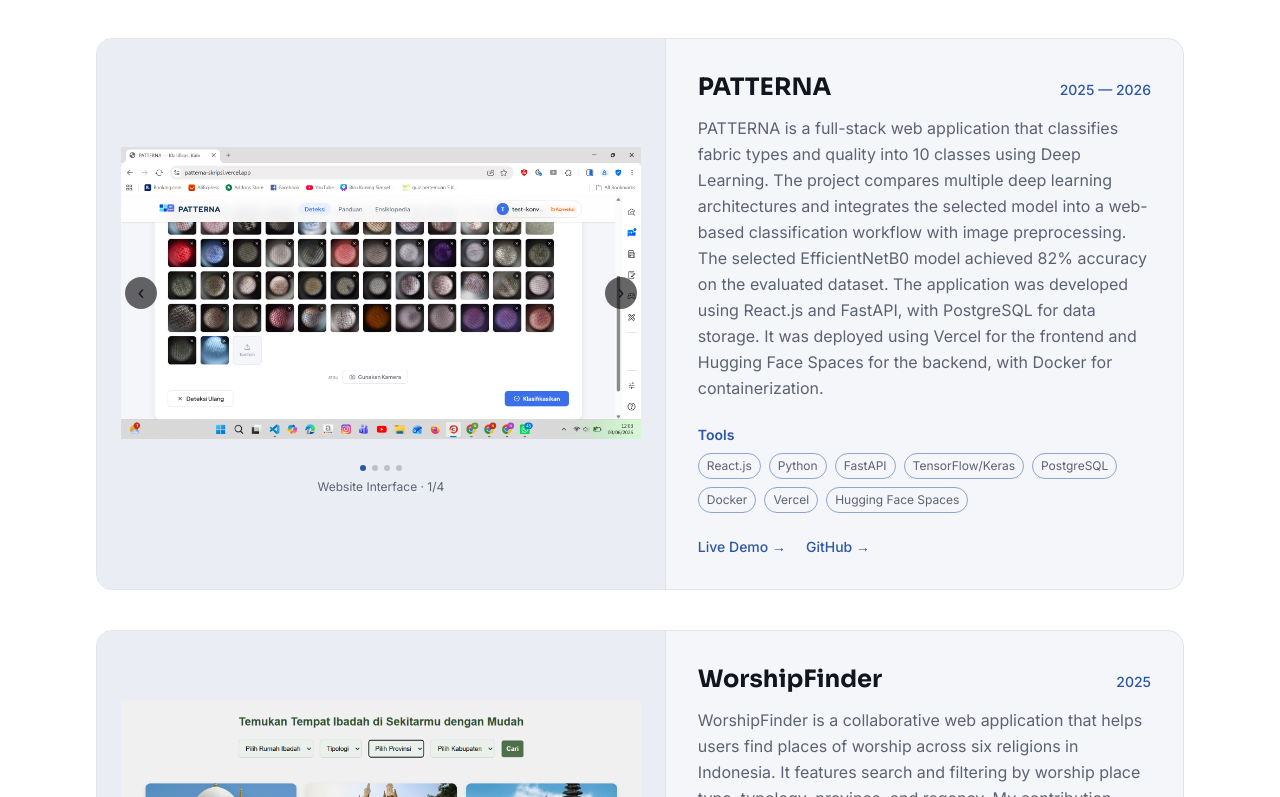
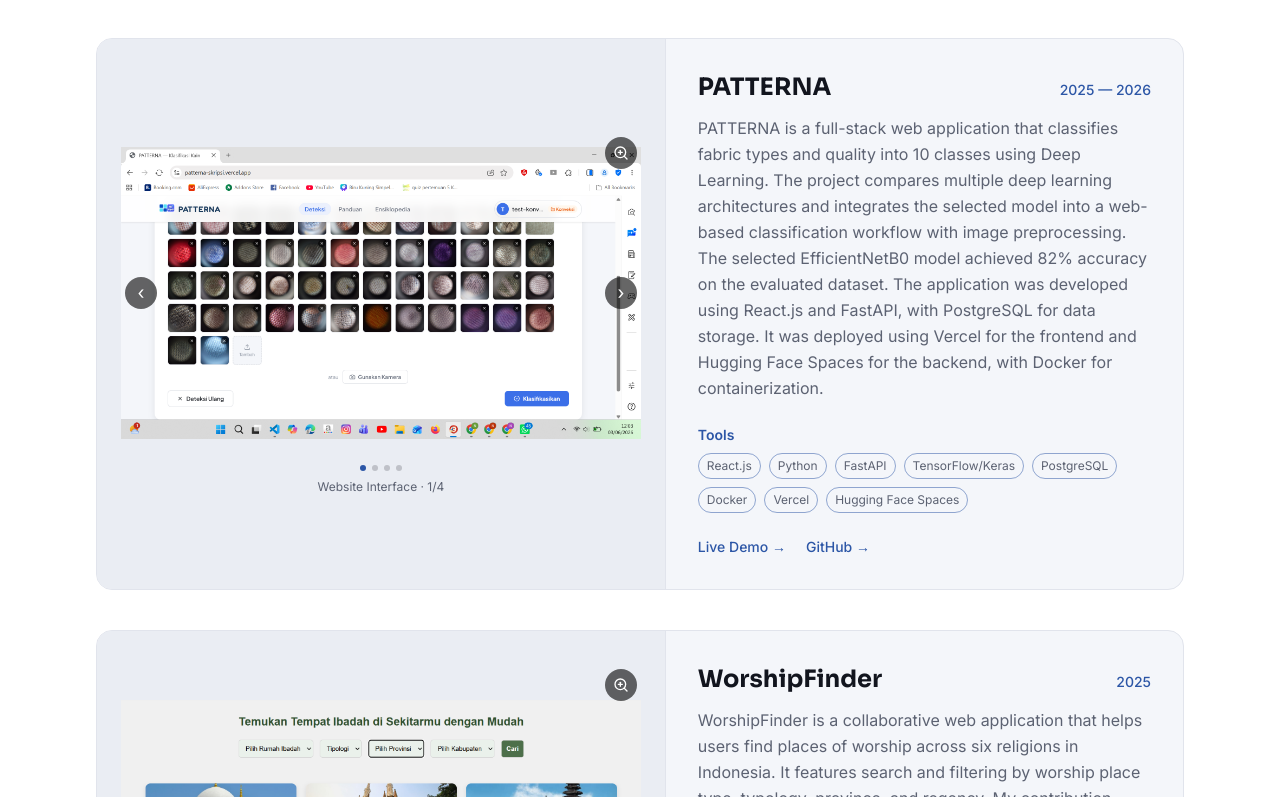
Before and after one commit to nauramuthia26/portofolio-naura, a React (Vite) app: page / in a window 1280 px wide. Shown: the part 1443-2240 px from the top of the page. Built offline with nearby package versions, Linux system fonts and the light colour scheme.

Commit message:
Update Documentation

```diff
--- a/src/components/ImageCarousel.jsx
+++ b/src/components/ImageCarousel.jsx
@@ -1,16 +1,39 @@
-import { useState } from 'react'
+import { useEffect, useState } from 'react'
+import { ZoomIn } from 'lucide-react'
 
 export default function ImageCarousel({ images }) {
   const [index, setIndex] = useState(0)
-  if (!images || images.length === 0) return null
+  const [open, setOpen] = useState(false)
+
+  const total = images ? images.length : 0
+
+  function prev() { setIndex((i) => (i - 1 + total) % total) }
+  function next() { setIndex((i) => (i + 1) % total) }
+
+  // Tombol keyboard saat popup terbuka: Esc = tutup, panah = geser
+  useEffect(() => {
+    if (!open || total === 0) return
+    function onKeyDown(e) {
+      if (e.key === 'Escape') setOpen(false)
+      if (e.key === 'ArrowLeft') setIndex((i) => (i - 1 + total) % total)
+      if (e.key === 'ArrowRight') setIndex((i) => (i + 1) % total)
+    }
+    window.addEventListener('keydown', onKeyDown)
+    return () => window.removeEventListener('keydown', onKeyDown)
+  }, [open, total])
+
+  if (!images || total === 0) return null
   const current = images[index]
-
-  function prev() { setIndex((i) => (i - 1 + images.length) % images.length) }
-  function next() { setIndex((i) => (i + 1) % images.length) }
 
   return (
     <div className="bg-surfaceAlt border-b md:border-b-0 md:border-r border-line p-4 md:p-6 flex flex-col items-center justify-center">
-      <div className="relative w-full h-72 md:h-80 flex items-center justify-center">
+      <div className="relative w-full h-72 md:h-80">
+        <button
+          type="button"
+          onClick={() => setOpen(true)}
+          aria-label="Perbesar gambar"
+          className="w-full h-full flex items-center justify-center cursor-zoom-in"
+        >
           <img
             key={current.src}
             src={current.src}
@@ -18,21 +41,27 @@ export default function ImageCarousel({ images }) {
             className="max-w-full max-h-full object-contain"
             onError={(e) => { e.currentTarget.style.display = 'none' }}
           />
-        {images.length > 1 && (
+        </button>
+
+        <span className="pointer-events-none absolute top-1 right-1 w-8 h-8 flex items-center justify-center rounded-full bg-black/60 text-white">
+          <ZoomIn className="w-4 h-4" />
+        </span>
+
+        {total > 1 && (
           <>
             <button type="button" onClick={prev} aria-label="Gambar sebelumnya"
-              className="absolute left-1 top-1/2 -translate-y-1/2 w-8 h-8 flex items-center justify-center bg-black/60 text-ink text-lg hover:bg-navy transition-colors rounded-full">
+              className="absolute left-1 top-1/2 -translate-y-1/2 w-8 h-8 flex items-center justify-center bg-black/60 text-white text-lg hover:bg-navy transition-colors rounded-full">
               ‹
             </button>
             <button type="button" onClick={next} aria-label="Gambar berikutnya"
-              className="absolute right-1 top-1/2 -translate-y-1/2 w-8 h-8 flex items-center justify-center bg-black/60 text-ink text-lg hover:bg-navy transition-colors rounded-full">
+              className="absolute right-1 top-1/2 -translate-y-1/2 w-8 h-8 flex items-center justify-center bg-black/60 text-white text-lg hover:bg-navy transition-colors rounded-full">
               ›
             </button>
           </>
         )}
       </div>
 
-      {images.length > 1 && (
+      {total > 1 && (
         <div className="flex items-center gap-1.5 mt-3">
           {images.map((_, i) => (
             <button key={i} type="button" onClick={() => setIndex(i)} aria-label={`Lihat gambar ${i + 1}`}
@@ -43,8 +72,57 @@ export default function ImageCarousel({ images }) {
 
       {current.caption && (
         <p className="text-xs text-muted mt-2">
-          {current.caption}{images.length > 1 ? ` · ${index + 1}/${images.length}` : ''}
+          {current.caption}{total > 1 ? ` · ${index + 1}/${total}` : ''}
         </p>
+      )}
+
+      {open && (
+        <div
+          className="fixed inset-0 z-50 bg-black/80 flex items-center justify-center p-4 md:p-10"
+          onClick={() => setOpen(false)}
+        >
+          <div className="relative w-full max-w-4xl" onClick={(e) => e.stopPropagation()}>
+            <img
+              src={current.src}
+              alt={current.caption || ''}
+              className="w-full max-h-[78vh] object-contain rounded-xl bg-white"
+            />
+
+            <div className="flex items-start justify-between gap-4 mt-3 text-white">
+              <p className="text-sm">
+                {current.caption}{total > 1 ? ` · ${index + 1}/${total}` : ''}
+              </p>
+              <button
+                type="button"
+                onClick={() => setOpen(false)}
+                className="shrink-0 text-xs font-medium px-3 py-2 rounded-full border border-white/40 hover:bg-white/10"
+              >
+                Tutup
+              </button>
+            </div>
+
+            {total > 1 && (
+              <>
+                <button
+                  type="button"
+                  onClick={prev}
+                  aria-label="Gambar sebelumnya"
+                  className="absolute left-2 top-[40%] -translate-y-1/2 w-9 h-9 flex items-center justify-center bg-black/60 text-white text-xl hover:bg-navy transition-colors rounded-full"
+                >
+                  ‹
+                </button>
+                <button
+                  type="button"
+                  onClick={next}
+                  aria-label="Gambar berikutnya"
+                  className="absolute right-2 top-[40%] -translate-y-1/2 w-9 h-9 flex items-center justify-center bg-black/60 text-white text-xl hover:bg-navy transition-colors rounded-full"
+                >
+                  ›
+                </button>
+              </>
+            )}
+          </div>
+        </div>
       )}
     </div>
   )
```
Lines whose indentation alone changed are shown as unchanged.
